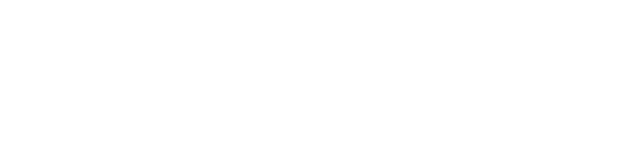
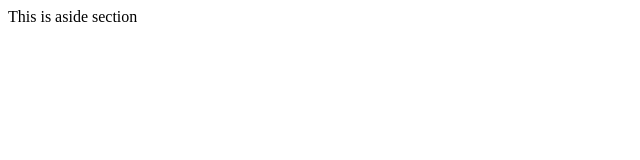
Before and after one commit to CodeNinja12345/CheckThis, a plain HTML site: page index.html in a window 1280 px wide. Shown: the whole page, without its empty margins (0-640 px from the left). Drawn offline with Linux system fonts and the light colour scheme.

Commit message:
added section

```diff
--- a/index.html
+++ b/index.html
@@ -7,6 +7,12 @@
     <title>Title</title>
 </head>
 <body>
+    <div class="container">
+        <aside>
+            This is aside section
+        </aside>
+
+    </div>
 
 </body>
 </html>
```
